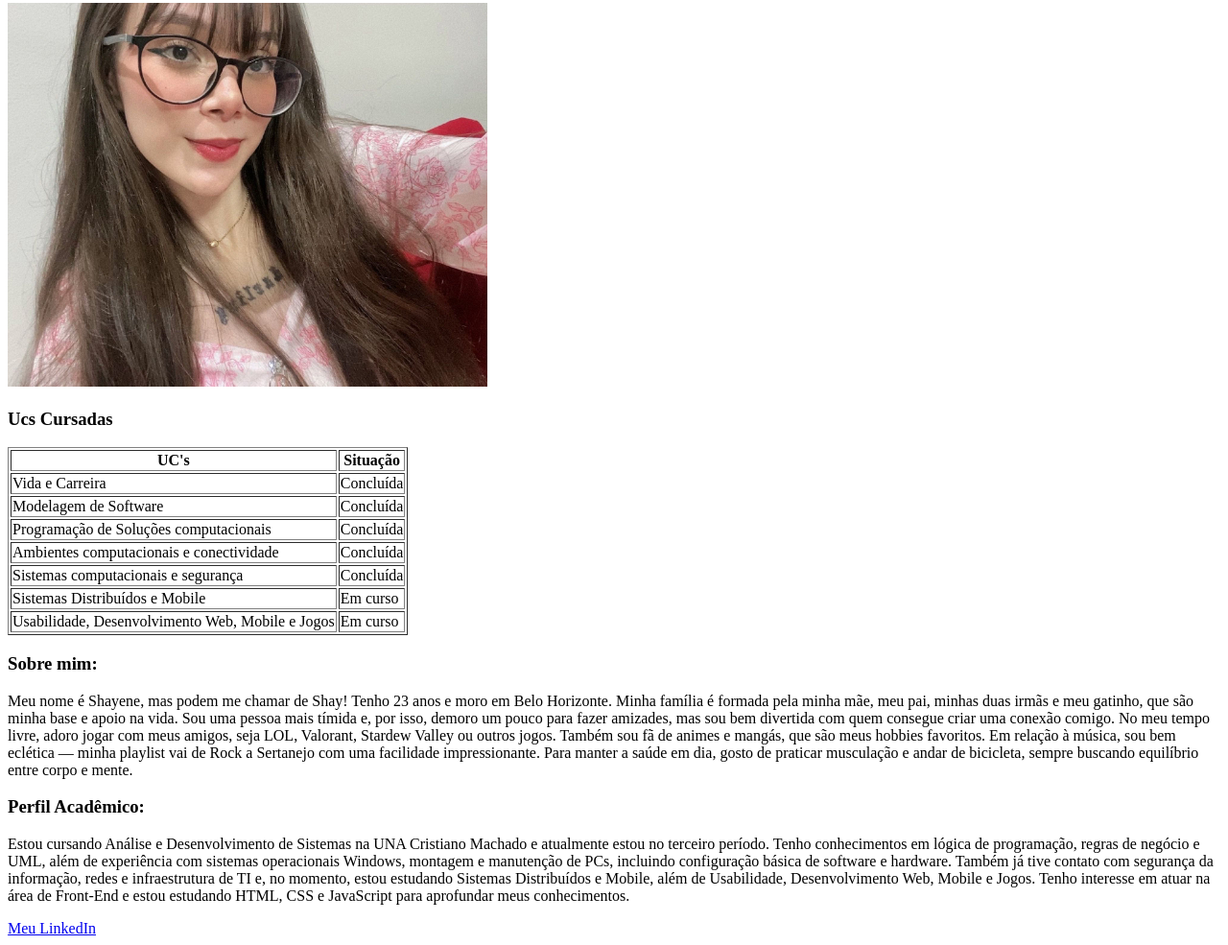
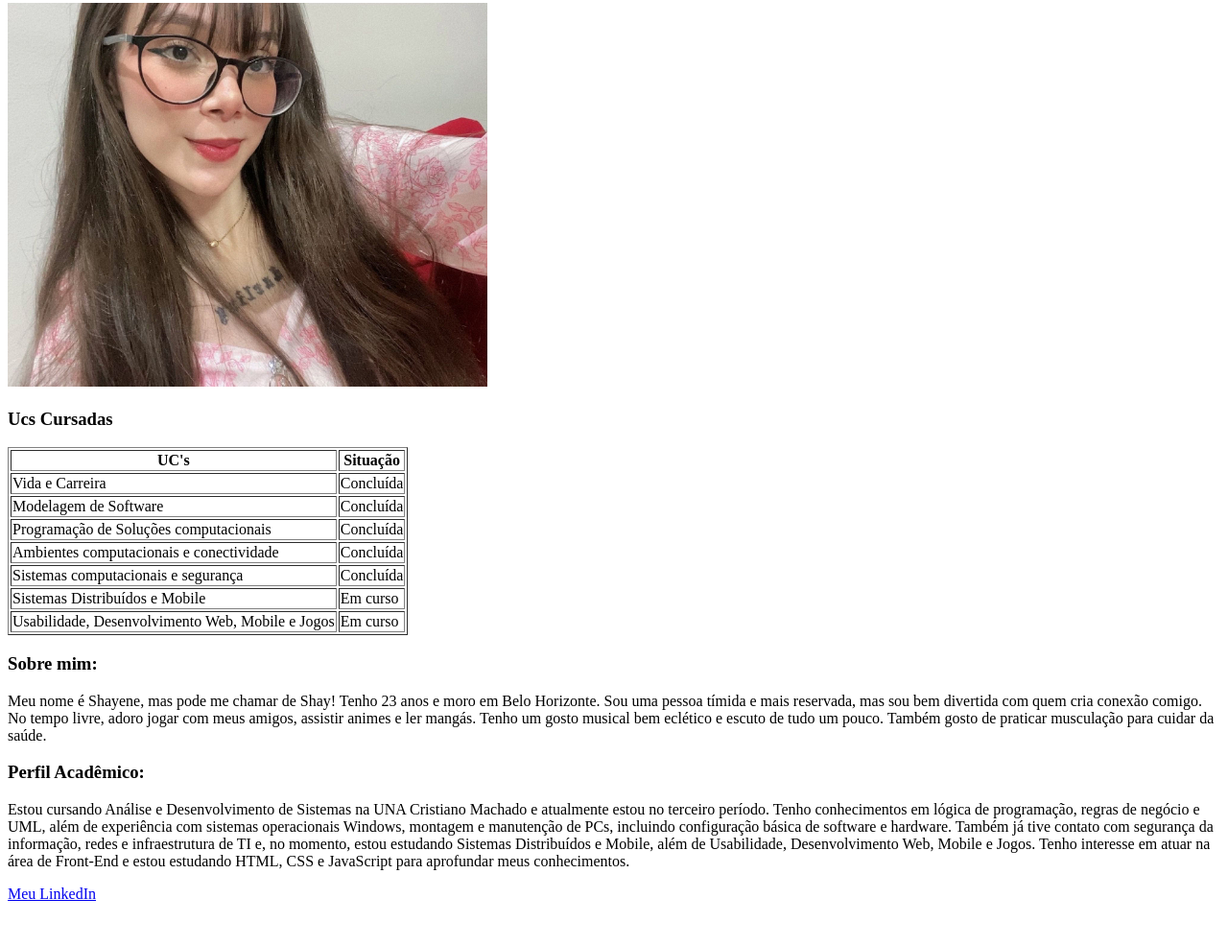
Before and after one commit to shayxnx/perfil-do-aluno, a plain HTML site: page index.html in a window 1280 px wide. Shown: the part 260-1245 px from the top of the page at 96% size. After the commit the page ends 1209 px from the top, so only its background shows below. Drawn offline with Linux system fonts and the light colour scheme.

Commit message:
index.html

```diff
--- a/index.html
+++ b/index.html
@@ -55,9 +55,7 @@
 </table>
 
         <h3>Sobre mim:</h3>
-        <p> Meu nome é Shayene, mas podem me chamar de Shay! Tenho 23 anos e moro em Belo Horizonte. Minha família é formada pela minha mãe, meu pai, minhas duas irmãs e meu gatinho, que são minha base e apoio na vida. Sou uma pessoa mais tímida e, por isso, demoro um pouco para fazer amizades, mas sou bem divertida com quem consegue criar uma conexão comigo.
-
-            No meu tempo livre, adoro jogar com meus amigos, seja LOL, Valorant, Stardew Valley ou outros jogos. Também sou fã de animes e mangás, que são meus hobbies favoritos. Em relação à música, sou bem eclética — minha playlist vai de Rock a Sertanejo com uma facilidade impressionante. Para manter a saúde em dia, gosto de praticar musculação e andar de bicicleta, sempre buscando equilíbrio entre corpo e mente.</p>
+        <p> Meu nome é Shayene, mas pode me chamar de Shay! Tenho 23 anos e moro em Belo Horizonte. Sou uma pessoa tímida e mais reservada, mas sou bem divertida com quem cria conexão comigo. No tempo livre, adoro jogar com meus amigos, assistir animes e ler mangás. Tenho um gosto musical bem eclético e escuto de tudo um pouco. Também gosto de praticar musculação para cuidar da saúde.</p>
         <h3>Perfil Acadêmico:</h3>
 <p>Estou cursando Análise e Desenvolvimento de Sistemas na UNA Cristiano Machado e atualmente estou no terceiro período. Tenho conhecimentos em lógica de programação, regras de negócio e UML, além de experiência com sistemas operacionais Windows, montagem e manutenção de PCs, incluindo configuração básica de software e hardware.
 
```
